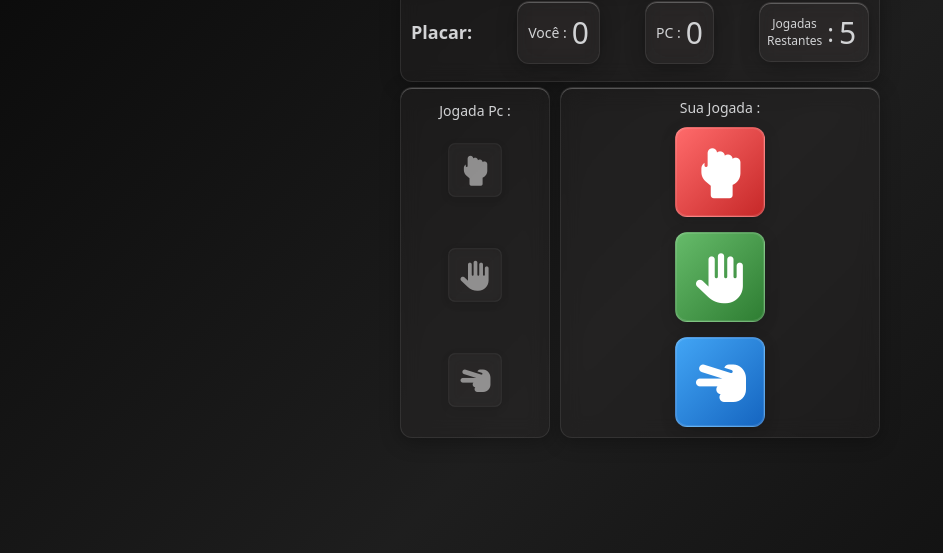
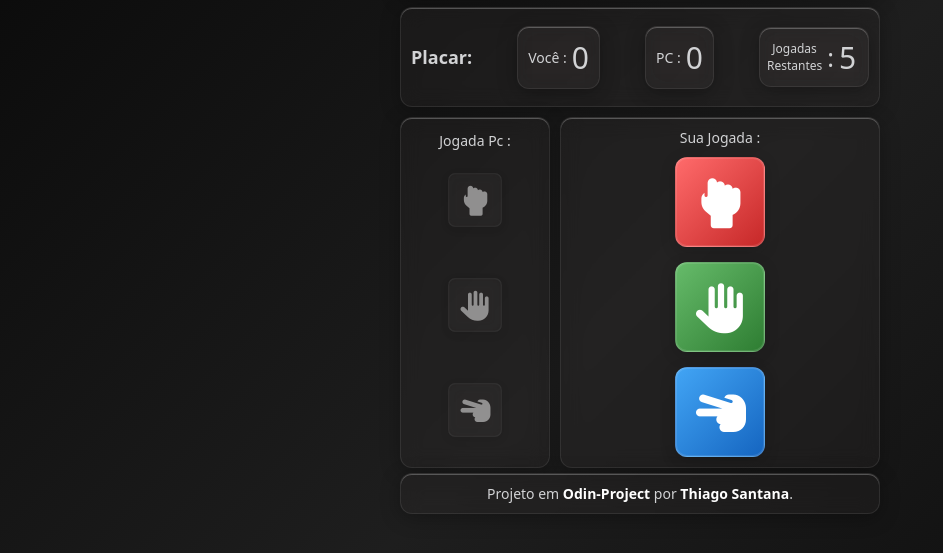
Before and after one commit to thiagoSantz/Rock-Paper-Scissors, a plain HTML site: page index.html in a window 1280 px wide. Shown: the part 105-658 px from the top of the page, without its empty margins (0-943 px from the left). Drawn offline with Linux system fonts and the light colour scheme.

Commit message:
Adicionado footer no html

```diff
--- a/index.html
+++ b/index.html
@@ -4,7 +4,7 @@
     <meta charset="UTF-8" />
     <meta name="viewport" content="width=device-width, initial-scale=1.0" />
     <title>Pedra Papel ou Tesoura</title>
-    <link rel="icon" href="rock-paper-scissors.png" type="image/png">
+    <link rel="icon" href="rock-paper-scissors.png" type="image/png" />
     <link rel="stylesheet" href="style.css" />
     <link
       rel="stylesheet"
@@ -74,10 +74,20 @@
           <i class="fa fa-arrows-rotate"></i>
           </button>
         </div> -->
-
       </div>
     </div>
-
+        <div class="conteiner footer">
+      <p>
+        Projeto em
+        <a href="https://www.theodinproject.com/" target="_blank"
+          >Odin-Project</a
+        >
+        por
+        <a href="https://github.com/thiagoSantz/Rock-Paper-Scissors" target="_blank"
+          >Thiago Santana</a
+        >.
+      </p>
+    </div>
     <script src="script.js"></script>
   </body>
 </html>
--- a/style.css
+++ b/style.css
@@ -16,6 +16,8 @@ body, html {
 body {
     background: linear-gradient(135deg, #0a0a0a 0%, #121212 20%, #1e1e1e 50%, #121212 80%);
     background-attachment: fixed;
+    padding-top: 25px;
+    gap: 5px;
 }
 /*#endregion*/
 
@@ -338,6 +340,32 @@ body {
 
 /*#endregion*/
 
+.conteiner.footer {
+    justify-content: center;
+}
+
+.conteiner.footer p {
+    margin: 0;
+    font-size: 14px;
+}
+
+.conteiner.footer a {
+    color: #ffffff;
+    text-decoration: none;
+    font-weight: 600;
+    border-bottom: 1px solid transparent;
+    transition: all 0.3s ease;
+}
+
+.conteiner.footer a::before {
+    content: none;
+}
+
+.conteiner.footer a:hover {
+    color: #3c45e7;
+    border-bottom: 1px solid #3c45e7;
+}
+
 /*Media Queries*/
 @media (max-width: 768px) {
     body, html {
```
